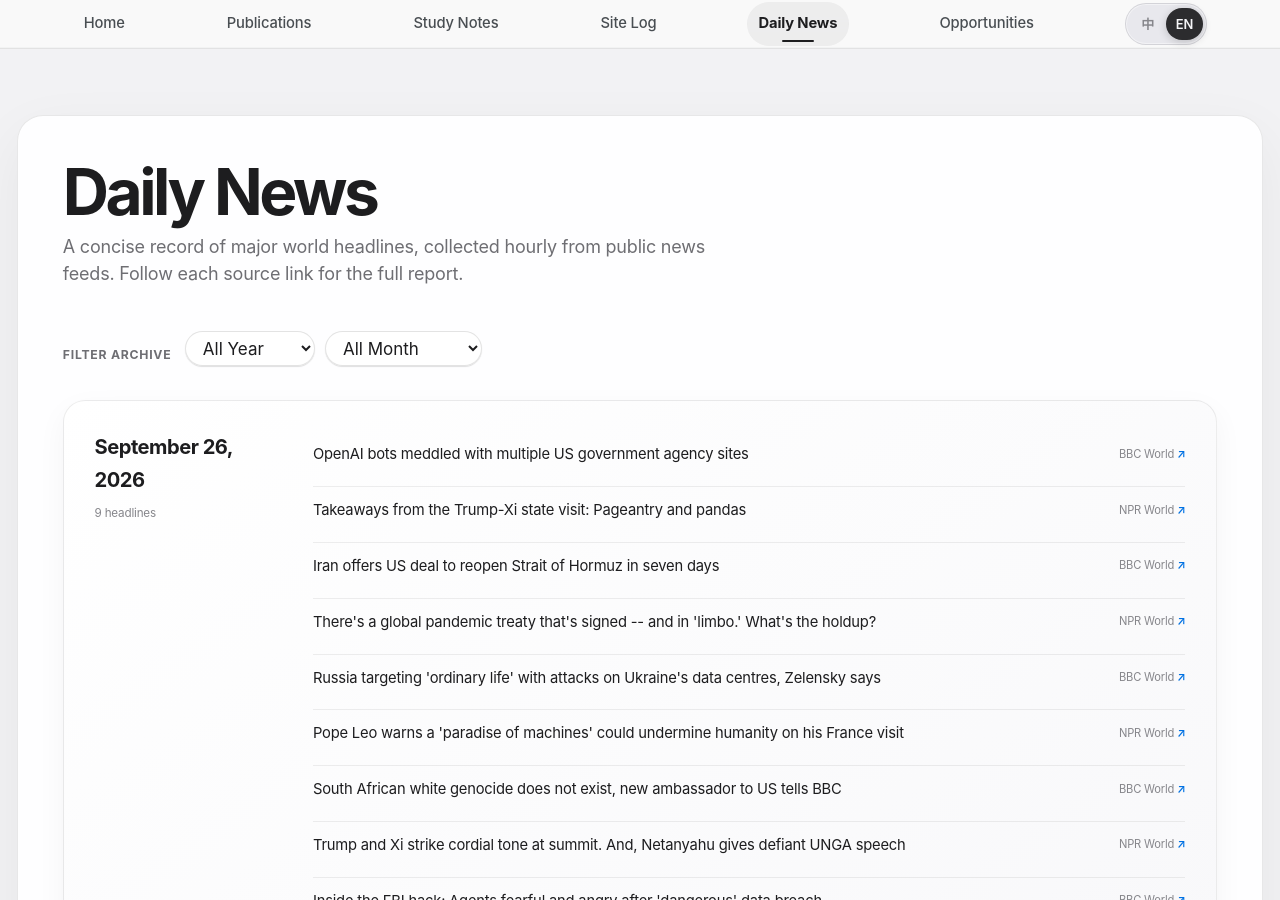
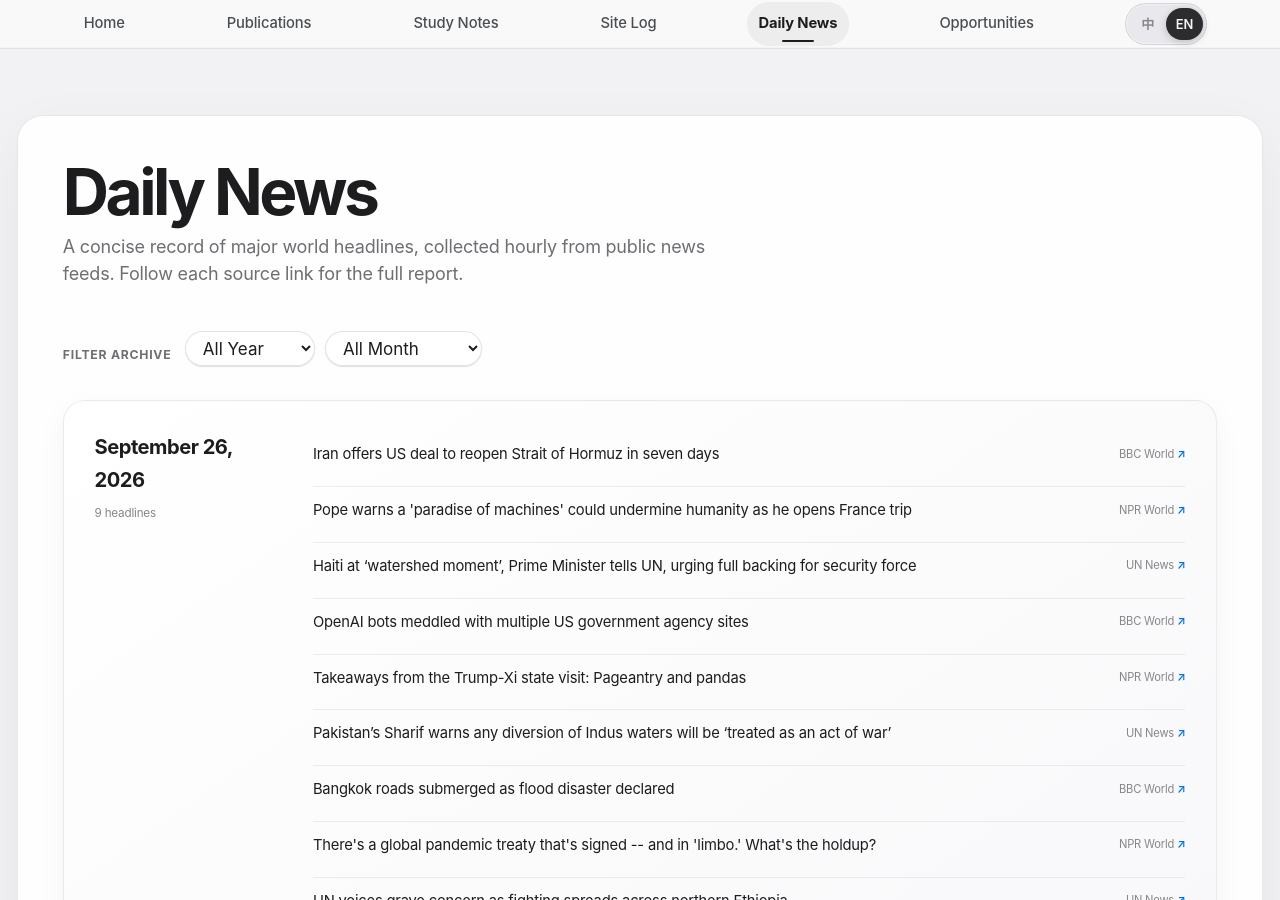
Before and after one commit to HaoxiangLuo/HaoxiangLuo.github.io, a Jekyll site: the page built from _pages/daily-news.html, in a window 1280 px wide and 900 px high. Built offline with Jekyll 4.4.1, drawn with Linux system fonts in a browser that asks for light colours; a style sheet for code colours, icons or effects is not loaded; some of the changed text lies outside the part shown.

Commit message:
Update daily news 2026-09-26

```diff
--- a/_data/daily_news.json
+++ b/_data/daily_news.json
@@ -1,9 +1,27 @@
 {
-  "updated_at": "2026-09-26T14:29:33+08:00",
+  "updated_at": "2026-09-26T15:23:53+08:00",
   "days": [
     {
       "date": "2026-09-26",
       "items": [
+        {
+          "title": "Iran offers US deal to reopen Strait of Hormuz in seven days",
+          "source": "BBC World",
+          "url": "https://www.bbc.co.uk/news/articles/cqgmrr9ekr7ko?at_medium=RSS&at_campaign=rss",
+          "title_zh": "伊朗向美国提出7天内重新开放霍尔木兹海峡的协议"
+        },
+        {
+          "title": "Pope warns a 'paradise of machines' could undermine humanity as he opens France trip",
+          "source": "NPR World",
+          "url": "https://www.npr.org/2026/09/26/g-s1-145150/pope-warns-a-paradise-of-machines-could-undermine-humanity",
+          "title_zh": "教皇在法国之行开始时警告“机器天堂”可能会破坏人类"
+        },
+        {
+          "title": "Haiti at ‘watershed moment’, Prime Minister tells UN, urging full backing for security force",
+          "source": "UN News",
+          "url": "https://news.un.org/feed/view/en/story/2026/09/1168453",
+          "title_zh": "海地总理告诉联合国，海地正处于“分水岭时刻”，敦促全力支持安全部队"
+        },
         {
           "title": "OpenAI bots meddled with multiple US government agency sites",
           "source": "BBC World",
@@ -17,10 +35,16 @@
           "title_zh": "特朗普与习近平国事访问的要点：盛会和熊猫"
         },
         {
-          "title": "Iran offers US deal to reopen Strait of Hormuz in seven days",
+          "title": "Pakistan’s Sharif warns any diversion of Indus waters will be ‘treated as an act of war’",
+          "source": "UN News",
+          "url": "https://news.un.org/feed/view/en/story/2026/09/1168452",
+          "title_zh": "巴基斯坦谢里夫警告称，印度河水域的任何改道都将被“视为战争行为"
+        },
+        {
+          "title": "Bangkok roads submerged as flood disaster declared",
           "source": "BBC World",
-          "url": "https://www.bbc.co.uk/news/articles/cqgmrr9ekr7ko?at_medium=RSS&at_campaign=rss",
-          "title_zh": "伊朗向美国提出7天内重新开放霍尔木兹海峡的协议"
+          "url": "https://www.bbc.co.uk/news/articles/ck1wxx8n2x3zo?at_medium=RSS&at_campaign=rss",
+          "title_zh": "曼谷道路被洪水淹没"
         },
         {
           "title": "There's a global pandemic treaty that's signed -- and in 'limbo.' What's the holdup?",
@@ -29,34 +53,10 @@
           "title_zh": "一项全球流行病条约已经签署，但仍处于“悬而未决”的状态。有什么阻碍？"
         },
         {
-          "title": "Russia targeting 'ordinary life' with attacks on Ukraine's data centres, Zelensky says",
-          "source": "BBC World",
-          "url": "https://www.bbc.co.uk/news/articles/c84gkwgk7d06o?at_medium=RSS&at_campaign=rss",
-          "title_zh": "泽伦斯基表示，俄罗斯针对乌克兰数据中心的攻击瞄准了“日常生活"
-        },
-        {
-          "title": "Pope Leo warns a 'paradise of machines' could undermine humanity on his France visit",
-          "source": "NPR World",
-          "url": "https://www.npr.org/2026/09/25/nx-s1-5981140/pope-leo-france",
-          "title_zh": "教皇利奥在访问法国时警告“机器天堂”可能会破坏人性"
-        },
-        {
-          "title": "South African white genocide does not exist, new ambassador to US tells BBC",
-          "source": "BBC World",
-          "url": "https://www.bbc.co.uk/news/articles/cm2l8qv7zppko?at_medium=RSS&at_campaign=rss",
-          "title_zh": "新任驻美国大使告诉BBC，南非白人种族灭绝并不存在"
-        },
-        {
-          "title": "Trump and Xi strike cordial tone at summit. And, Netanyahu gives defiant UNGA speech",
-          "source": "NPR World",
-          "url": "https://www.npr.org/2026/09/25/g-s1-144994/up-first-newsletter-trump-xi-netanyahu-united-nations-mortgage-rates",
-          "title_zh": "特朗普和习近平在峰会上语气亲切。而且，内塔尼亚胡在联合国大会上发表了挑衅性的讲话"
-        },
-        {
-          "title": "Inside the FBI hack: Agents fearful and angry after 'dangerous' data breach",
-          "source": "BBC World",
-          "url": "https://www.bbc.co.uk/news/articles/cm4gjjlgzdjgo?at_medium=RSS&at_campaign=rss",
-          "title_zh": "FBI 黑客事件内部：特工们在“危险”数据泄露后感到恐惧和愤怒"
+          "title": "UN voices grave concern as fighting spreads across northern Ethiopia",
+          "source": "UN News",
+          "url": "https://news.un.org/feed/view/en/story/2026/09/1168450",
+          "title_zh": "联合国对埃塞俄比亚北部战事蔓延表示严重关切"
         }
       ]
     },
```
